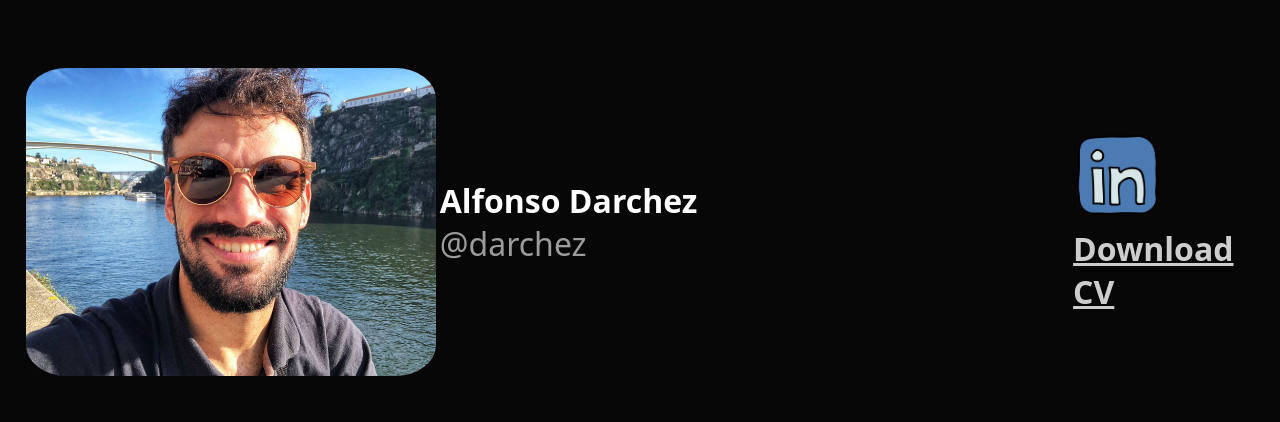
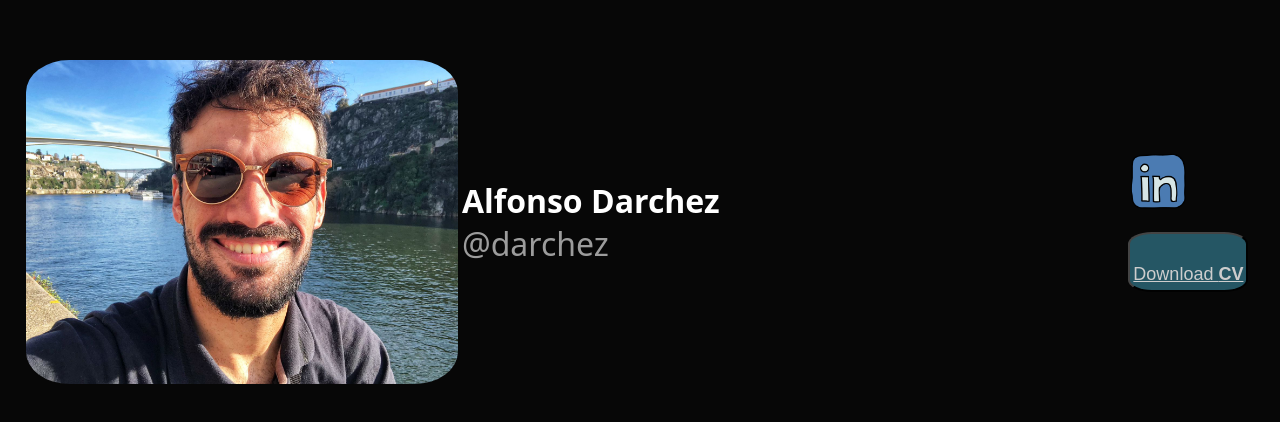
Before and after one commit to darchez/darchez.github.io, a plain HTML site: page index.html in a window 1280 px wide. Shown: the part 178-600 px from the top of the page. Drawn offline with Linux system fonts and the light colour scheme.

Commit message:
modificacion de boton de Cv

```diff
--- a/assets/styles/style1.css
+++ b/assets/styles/style1.css
@@ -19,6 +19,7 @@ body {
 #imgLinkedin {
   width: 50%;
   height: 0%;
+  padding-bottom: 10%;
 }
 
 #profileImg {
@@ -50,6 +51,21 @@ article header div {
 article header span {
   opacity: .6;
 }
+#botonCv {
+  display: block;
+  width: 120px;
+  height: 60px;
+  padding: 25px 0 0 0;
+  margin: 0 auto;
+  color:white;
+  background-color: rgb(45, 106, 124);
+  text-align: center;
+  font-size: large;
+  border-radius: 20%;
+  border-color: black;
+}
+
+
 
 @media (max-width: 600px) {
   article {
@@ -62,7 +78,7 @@ article header span {
     font-size: 80%;
   }
   #imgLinkedin {
-    width: 29%;
+    width: 89%;
     height: 71%;
   }
   #linkCv {
@@ -91,3 +107,15 @@ aside {
   padding:    2px 6px ;
   font-weight: bold;
 }
+#botonCv {
+  display: block;
+  width: 120px;
+  height: 60px;
+  padding: 25px 0 0 0;
+  margin: 0 auto;
+  color:white;
+  background-color: rgb(45, 106, 124);
+  text-align: center;
+  font-size: large;
+  border-radius: 20%;
+}
--- a/index.html
+++ b/index.html
@@ -16,11 +16,11 @@
       </header>
       <aside>
         <a href="https://www.linkedin.com/in/alfonsodarchez/"><img src="./assets/img/linkedin--v2.png" id="imgLinkedin" alt=""></a>
-          <strong  >
+
             <a href="./assets/docs/Alfonso Darchez cv.pdf" id="linkCv">
-              Download CV
+              <button id="botonCv">Download <strong> CV</strong></button>
             </a>
-          </strong>
+
       </aside>
   </article>
 
```
